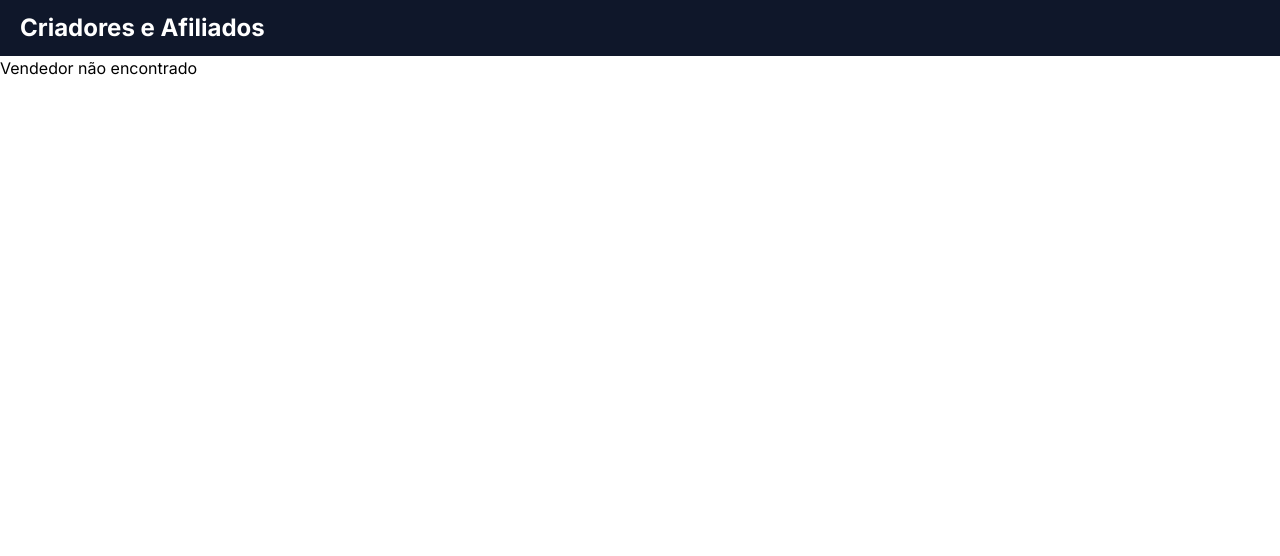
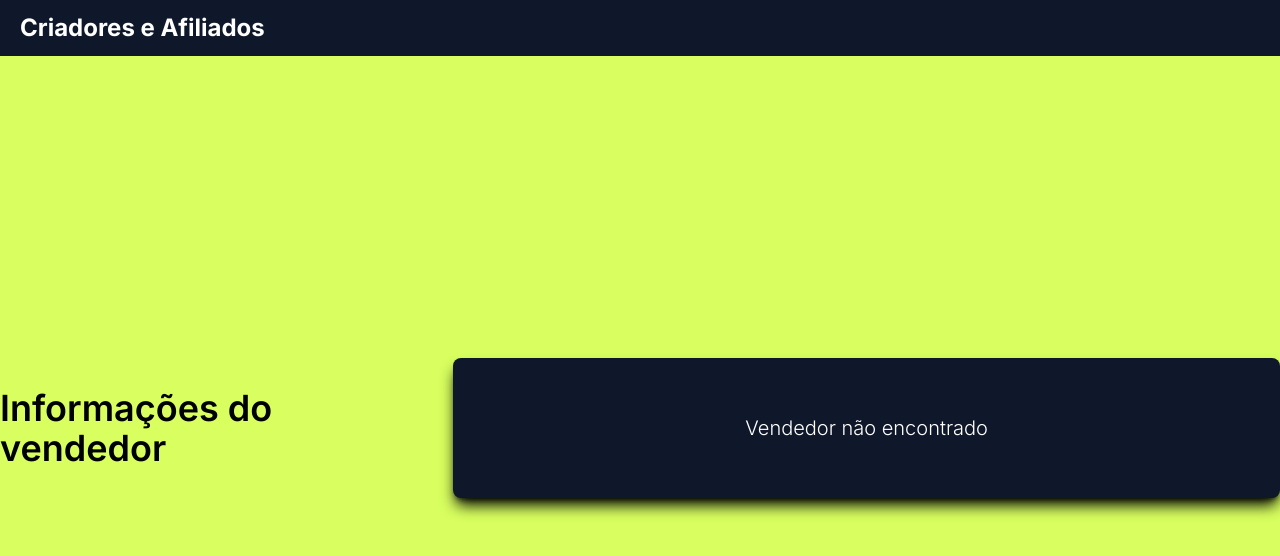
Before and after one commit to isaacbatst/producer-affiliate-sales, a Next.js app in the folder frontend/: page /sellers/1 in a window 1280 px wide. Shown: the top 556 px of the page. Built offline with nearby package versions, Linux system fonts and the light colour scheme; no server answers.

Commit message:
:lipstick: improve seller page ui

```diff
--- a/frontend/src/pages/sellers/[id].tsx
+++ b/frontend/src/pages/sellers/[id].tsx
@@ -17,28 +17,30 @@ const SellerPage: NextPage = () => {
     <main className={`min-h-screen flex flex-col ${inter.className}`}>
       <Header />
       {isLoading && <p>Carregando...</p>}
-      {seller && (
       <section className='bg-theme-yellow-500 flex flex-1'>
         <div className="container py-10 px-5 md:px-0 mx-auto flex flex-col md:flex-row md:items-center flex-1 gap-10">
           <div className='lg:flex-1 justify-center flex'>
             <h1 className='text-xl lg:text-4xl font-semibold'>Informações do vendedor</h1>
           </div>
-            <div className='lg:grow-[2]  text-white'>
+          <div className='lg:grow-[2] flex-1  text-white'>
             <div className='bg-slate-900 rounded-lg p-5 lg:p-14 shadow-lg shadow-black'>
+              {seller && (
+                <>
                   <p className='text-xl mb-10 border-b-4 lg:text-3xl font-bold'>
                     {seller.name}
                   </p>
                   <p className='text-xl'>Saldo:
                     <br/><span className='text-xl lg:text-7xl font-bold'>{new Money(seller.balance).print()}</span>
                   </p>
+                </>
+              )}
+              {!isLoading && !seller && (
+                <p className='text-sm lg:text-xl text-center font-light'>Vendedor não encontrado</p>
+              )}
             </div>
           </div>
         </div>
       </section>
-      )}
-      {!isLoading && !seller && (
-        <div>Vendedor não encontrado</div>
-      )}
     </main>
   )
 }
```
Lines whose indentation alone changed are shown as unchanged.
